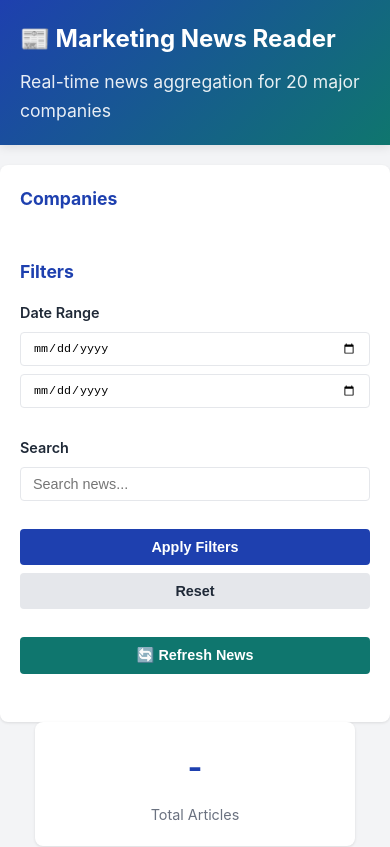
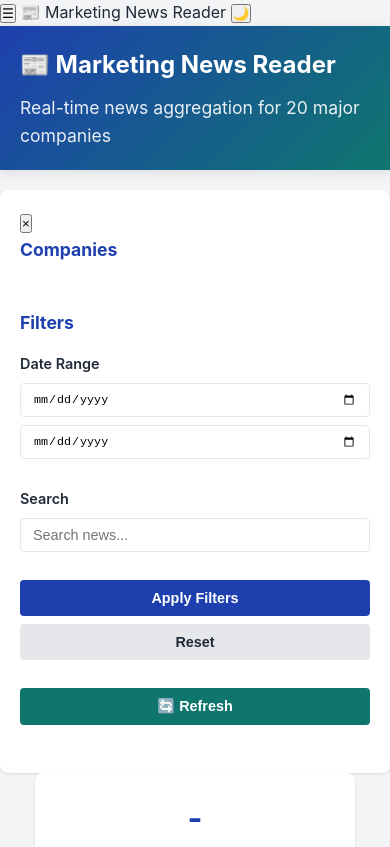
Before and after one commit to sxw031/Sinch-marketing-news-reader, a website: page frontend/index.html in a window 390 px wide. Shown: the top 847 px of the page. Drawn offline with Linux system fonts and the light colour scheme; no server answers.

Commit message:
UX/mobile: Modern responsive mobile nav and improved structure

```diff
--- a/frontend/index.html
+++ b/frontend/index.html
@@ -8,13 +8,23 @@
 </head>
 <body>
     <div id="app">
+        <!-- Top Navigation for Mobile -->
+        <nav class="topnav" id="topnav">
+            <div class="container-topnav">
+                <button class="hamburger" id="openSidebar" aria-label="Open company/filter menu">☰</button>
+                <span class="nav-title">📰 Marketing News Reader</span>
+                <button class="theme-toggle" id="themeToggle" aria-label="Toggle dark mode">🌙</button>
+            </div>
+        </nav>
         <header class="header">
             <div class="container">
                 <h1>📰 Marketing News Reader</h1>
                 <p class="subtitle">Real-time news aggregation for 20 major companies</p>
             </div>
         </header>
-        <aside class="sidebar">
+        <!-- Sidebar and Overlay for mobile navigation -->
+        <aside class="sidebar" id="sidebar">
+            <button class="close-sidebar" id="closeSidebar" aria-label="Close menu">&times;</button>
             <div class="sidebar-content">
                 <h3>Companies</h3>
                 <div class="company-filters" id="companyFilters"></div>
@@ -33,10 +43,11 @@
                     <button id="resetBtn" class="btn btn-secondary">Reset</button>
                 </div>
                 <div class="filter-section">
-                    <button id="refreshBtn" class="btn btn-refresh">🔄 Refresh News</button>
+                    <button id="refreshBtn" class="btn btn-refresh floating-refresh">🔄 Refresh</button>
                 </div>
             </div>
         </aside>
+        <div class="sidebar-overlay" id="sidebarOverlay"></div>
         <main class="main-content">
             <div class="container">
                 <div class="stats" id="stats">
```
